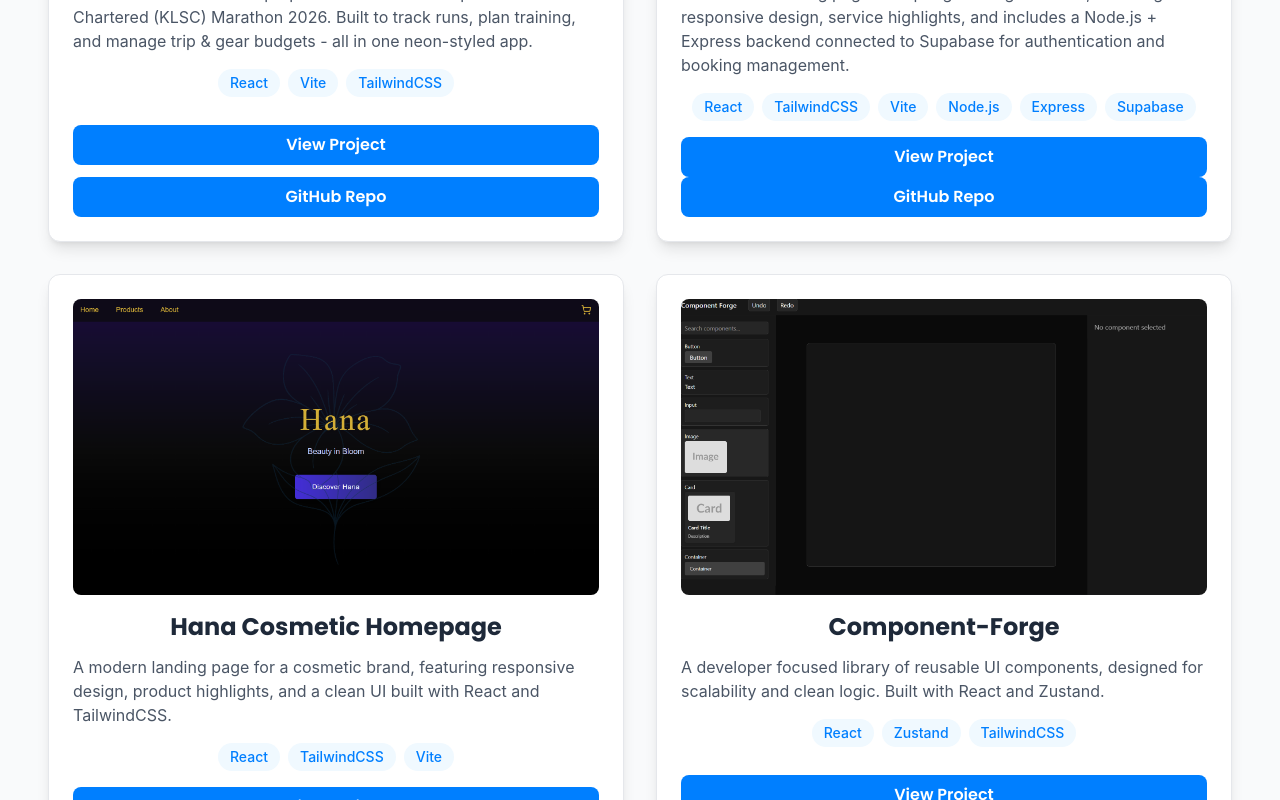
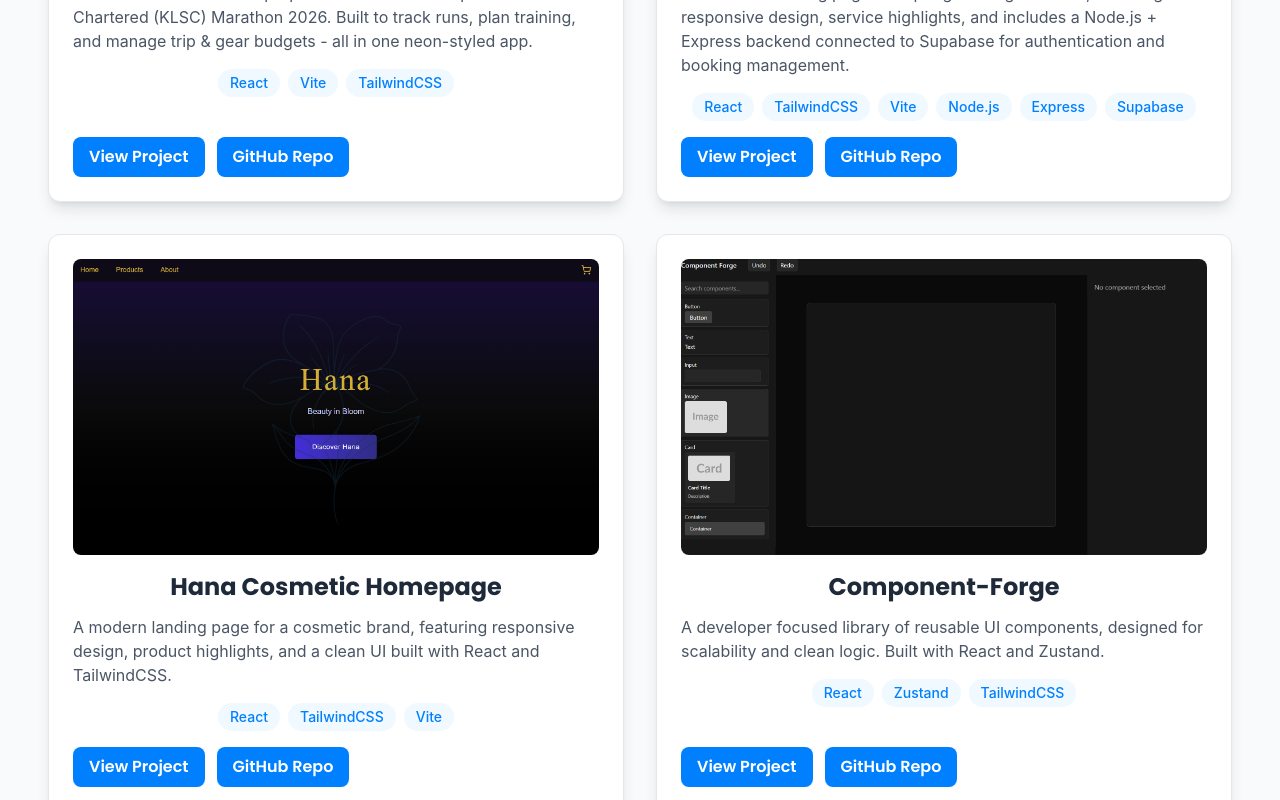
Before and after one commit to Halfian/portfolio, a React (Vite) app: page / in a window 1280 px wide. Shown: the part 1680-2480 px from the top of the page. Built offline with nearby package versions, Linux system fonts and the light colour scheme.

Commit message:
"fix: Update button position"

```diff
--- a/src/components/Projects.jsx
+++ b/src/components/Projects.jsx
@@ -29,11 +29,12 @@ export default function Projects() {
                                 ))}
                             </div>
                         </div>
+                        <div className="mt-auto flex gap-3">
                             <a
                                 href={project.link}
                                 target="_blank"
                                 rel="noopener noreferrer"
-                            className="mt-auto inline-block px-4 py-2 bg-[#007FFF] text-white rounded-lg font-poppins font-semibold hover:bg-[#005FCC] transition-colors duration-200 text-center"
+                                className="px-4 py-2 bg-[#007FFF] text-white rounded-lg font-poppins font-semibold hover:bg-[#005FCC] transition-colors duration-200 text-center"
                             >
                                 View Project
                             </a>
@@ -41,10 +42,11 @@ export default function Projects() {
                                 href={project.github}
                                 target="_blank"
                                 rel="noopener noreferrer"
-                            className="mt-auto inline-block px-4 py-2 bg-[#007FFF] text-white rounded-lg font-poppins font-semibold hover:bg-[#005FCC] transition-colors duration-200 text-center"
+                                className="px-4 py-2 bg-[#007FFF] text-white rounded-lg font-poppins font-semibold hover:bg-[#005FCC] transition-colors duration-200 text-center"
                             >
                                 GitHub Repo
                             </a>
+                        </div>
                     </div>
                 ))}
             </div>
```
Lines whose indentation alone changed are shown as unchanged.
